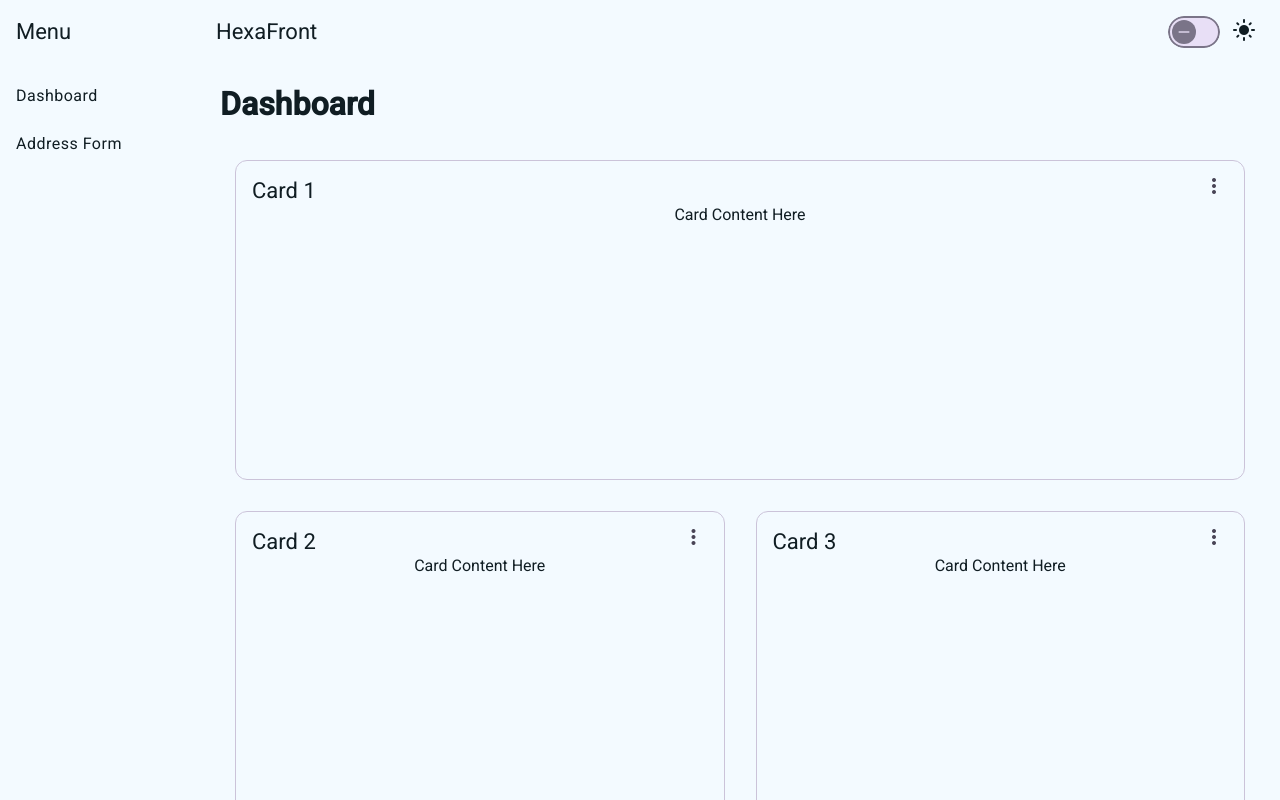
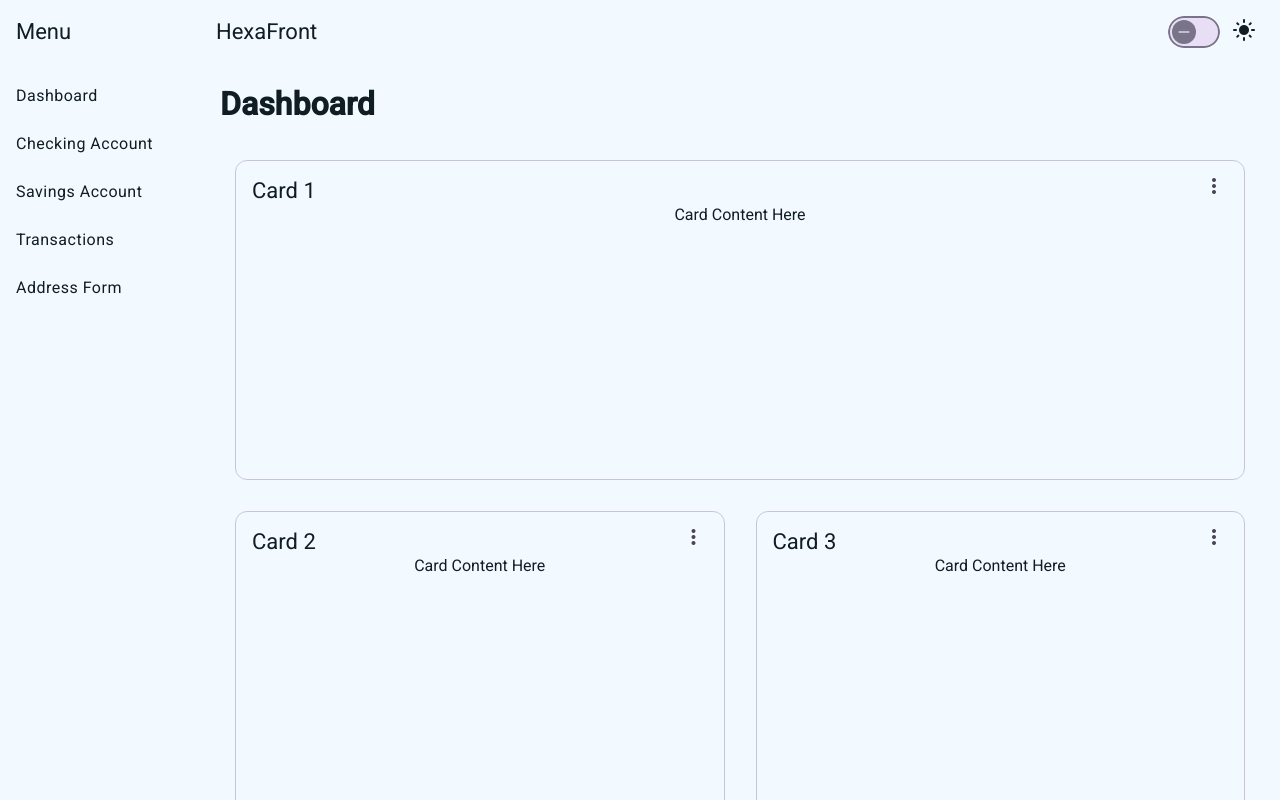
Before and after one commit to Stephane-AmStrong/HexaFunds, an Angular app in the folder HexaFront/: page /dashboard in a window 1280 px wide. Built offline with nearby package versions, Linux system fonts and the light colour scheme.

Commit message:
feat(frontend): enable additional routes

```diff
--- a/HexaFront/src/app/shared/Components/layout/layout.component.html
+++ b/HexaFront/src/app/shared/Components/layout/layout.component.html
@@ -6,6 +6,9 @@
       <mat-toolbar>Menu</mat-toolbar>
       <mat-nav-list>
         <a mat-list-item routerLink="/dashboard">Dashboard</a>
+        <a mat-list-item routerLink="/checking-accounts">Checking Account</a>
+        <a mat-list-item routerLink="/savings-accounts">Savings Account</a>
+        <a mat-list-item routerLink="/transactions">Transactions</a>
         <a mat-list-item routerLink="/address-form">Address Form</a>
       </mat-nav-list>
     </mat-sidenav>
```
Also changed, not shown: HexaFront/src/app/shared/Components/layout/layout.component.scss (indentation only).
